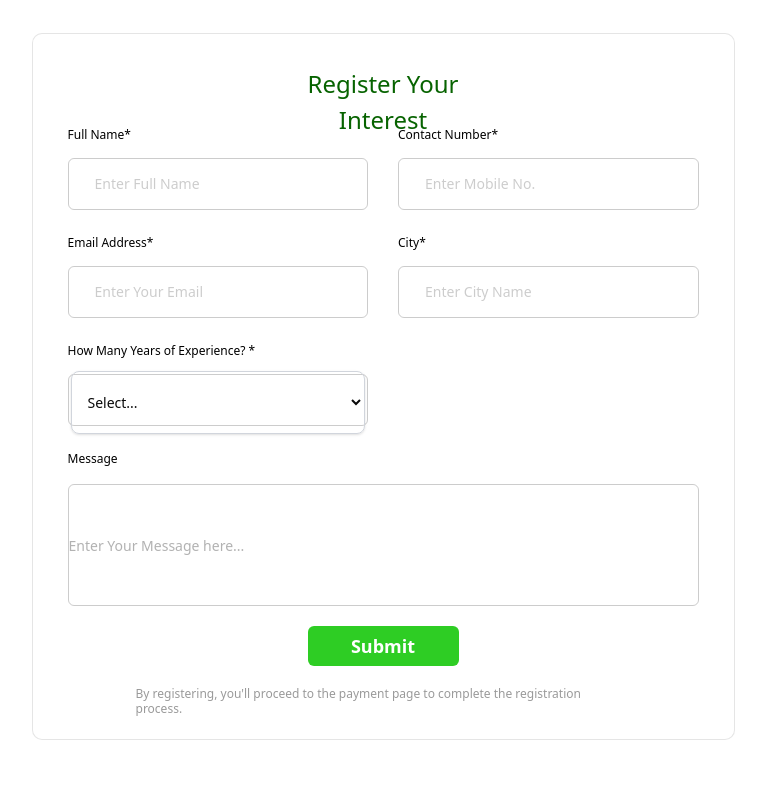
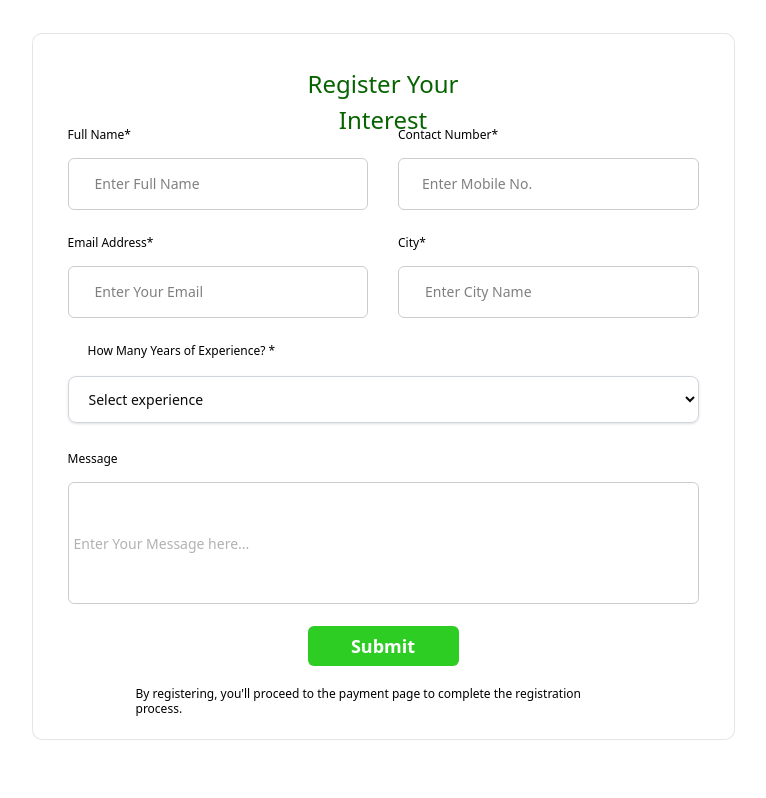
Before and after one commit to kiranugale2o/project-reparv, a Next.js app: page / in a window 1280 px wide. Shown: the part 3762-4560 px from the top of the page, without its empty margins (277-1043 px from the left). Built offline with nearby package versions, Linux system fonts and the light colour scheme.

Commit message:
ok final

```diff
--- a/src/Component/landing_page/JoinFormSection.js
+++ b/src/Component/landing_page/JoinFormSection.js
@@ -1,4 +1,83 @@
+"use client";
+import { useState } from "react";
+
 export default function JoinFormSection() {
+  const [currentData, setCurrentData] = useState({
+    FullName: "",
+    ContactNumber: "",
+    City: "",
+    Email: "",
+    Experience: "",
+    Message: "",
+  });
+
+  // States for error and success messages
+  const [error, setError] = useState("");
+  const [success, setSuccess] = useState("");
+
+  // Handle input change for all fields
+  const handleInputChange = (e) => {
+    const { name, value } = e.target;
+
+    setCurrentData({
+      ...currentData,
+      [name]: value, // Update the respective field based on the name attribute
+    });
+  };
+  // Validation function for the form
+  const validateForm = () => {
+    const {
+      FullName,
+      ContactNumber,
+      City,
+      Email,
+      Experience,
+      Message,
+    } = currentData;
+
+    // Simple validation for required fields
+    if (
+      !FullName ||
+      !ContactNumber ||
+      !City ||
+      !Email ||
+      !Experience ||
+      !Message
+    ) {
+      setError("All fields are required.");
+      return false;
+    }
+
+    // Basic validation for ContactNumber (should be a 10-digit number)
+    const phoneRegex = /^[0-9]{10}$/;
+    if (!phoneRegex.test(ContactNumber)) {
+      setError("Contact number should be exactly 10 digits.");
+      return false;
+    }
+
+    // Basic validation for Email (simple email format check)
+    const emailRegex = /^[a-zA-Z0-9._-]+@[a-zA-Z0-9.-]+\.[a-zA-Z]{2,6}$/;
+    if (!emailRegex.test(Email)) {
+      setError("Please enter a valid email.");
+      return false;
+    }
+
+    return true;
+  };
+
+  // Handle form submission
+  const handleSubmit = (e) => {
+    e.preventDefault();
+    setError("");
+    setSuccess("");
+
+    // Validate the form
+    if (validateForm()) {
+      // If validation passes, show a success message and log the data
+      setSuccess("Form submitted successfully!");
+      console.log("Submitted Data: ", currentData);
+    }
+  };
   return (
     <>
       <div class=" absolute flex flex-col w-full item-center p-2 lg:items-center gap-[32px]  h-[867px] lg:h-[1027px] lg:top-[3603px] top-[5700px]">
@@ -8,7 +87,7 @@ export default function JoinFormSection() {
             Become A Project Partner
           </div>
 
-          <div class="w-full p-2 lg:p-0 md:w-[358px]  lg:w-[427px] h-[62px] text-center   text-[#999999] lg:text-[#00000066] text-[16px] leading-[19px] lg:leading-[160%]  ">
+          <div class="w-full p-2 lg:p-0 md:w-[358px]  lg:w-[427px] h-[62px] text-center   text-[#999999] lg:text-black text-[16px] leading-[19px] lg:leading-[160%]  ">
             Fill out the form below to register your interest and take the first
             step towards a profitable partnership.
           </div>
@@ -23,7 +102,7 @@ export default function JoinFormSection() {
             Register Your Interest
           </div>
           {/* Form Fields */}
-          <form>
+          <form onSubmit={handleSubmit}>
             <div className="flex flex-col w-full gap-0 lg:gap-6">
               {/* Full name & contact input Fields */}
               <div class="flex flex-col lg:flex-row items-start p-5 lg:p-0 gap-[30px] lg:w-[631px] lg:h-[84px]">
@@ -33,10 +112,12 @@ export default function JoinFormSection() {
                     Full Name*
                   </div>
 
-                  <div class="flex flex-row items-center p-[1px] px-[2px] gap-[12px] w-full lg:w-[300.5px] h-[52px] border border-[#00000033]  rounded-[6px]">
+                  <div class="flex flex-row items-center p-[0px] px-[2px] gap-[12px] w-full lg:w-[300.5px] h-[52px] border border-[#00000033]  rounded-[6px]">
                     <input
                       type="text"
-                      class="w-full lg:w-[300.5px] h-[20px] p-6 text-[14px] font-medium leading-[20px] text-[#00000066]"
+                      name="FullName"
+                      onChange={handleInputChange}
+                      class="w-full lg:w-[300.5px] h-[20px] p-6 text-[14px] font-medium leading-[20px] text-black"
                       placeholder="Enter Full Name"
                     />
                   </div>
@@ -47,10 +128,12 @@ export default function JoinFormSection() {
                     Contact Number*
                   </div>
                   {/* contact number input  */}
-                  <div class="flex flex-row items-center p-[1px] px-[2px] gap-[12px] w-full lg:w-[300.5px] h-[52px] border border-[#00000033]  rounded-[6px]">
+                  <div class="flex  flex-col items-center p-[1px] px-[2px] gap-[12px] w-full lg:w-[300.5px] h-[52px] border border-[#00000033]  rounded-[6px]">
                     <input
-                      type="text"
-                      class="w-full lg:w-[300.5px] h-[20px] p-6 text-[14px] font-medium leading-[20px] text-[#00000066]"
+                      type="number"
+                      name="ContactNumber"
+                      onChange={handleInputChange}
+                      class="w-full lg:w-[300.5px] h-[20px] p-6 text-[14px] font-medium leading-[20px] text-black"
                       placeholder="Enter Mobile No."
                     />
                   </div>
@@ -58,7 +141,7 @@ export default function JoinFormSection() {
               </div>
               {/* email & city input Fields */}
               <div class="flex flex-col lg:flex-row items-start p-5 lg:p-0 gap-[30px] lg:w-[631px] lg:h-[84px]">
-                {/* full name input  */}
+                {/*email input  */}
                 <div class="flex flex-col items-start gap-[14px] w-full lg:w-[300.5px] h-[84px] flex-none order-0 flex-grow-1">
                   <div class="w-full lg:w-[300.5px] h-[18px] text-black text-[12px] font-medium leading-[150%]">
                     Email Address*
@@ -67,12 +150,14 @@ export default function JoinFormSection() {
                   <div class="flex flex-row items-center p-[1px] px-[2px] gap-[12px] w-full lg:w-[300.5px] h-[52px] border border-[#00000033]  rounded-[6px]">
                     <input
                       type="text"
-                      class="w-full lg:w-[300.5px] h-[20px] p-6 text-[14px] font-medium leading-[20px] text-[#00000066]"
+                      onChange={handleInputChange}
+                      name="Email"
+                      class="w-full lg:w-[300.5px] h-[20px] p-6 text-[14px] font-medium leading-[20px] text-black"
                       placeholder="Enter Your Email"
                     />
                   </div>
                 </div>
-                {/* Conatact Number input  */}
+                {/*  City input  */}
                 <div class="flex flex-col items-start gap-[14px] w-full lg:w-[300.5px] h-[84px] flex-none order-0 flex-grow-1">
                   <div class="w-full lg:w-[300.5px] h-[18px] text-black text-[12px] font-medium leading-[150%]">
                     City*
@@ -80,42 +165,47 @@ export default function JoinFormSection() {
                   {/* city name input  */}
                   <div class="flex flex-row items-center p-[1px] px-[2px] gap-[12px] w-full lg:w-[300.5px] h-[52px] border border-[#00000033]  rounded-[6px]">
                     <input
-                      type="number"
-                      class="w-full lg:w-[300.5px] h-[20px] p-6 text-[14px] font-medium leading-[20px] text-[#00000066]"
+                      type="text"
+                      name="City"
+                      onChange={handleInputChange}
+                      class="w-full lg:w-[300.5px] h-[20px] p-6 text-[14px] font-medium leading-[20px] text-black"
                       placeholder="Enter City Name"
                     />
                   </div>
                 </div>
               </div>
               {/* Years of Experience selected field */}
-              <div className="flex flex-col items-start gap-[14px] lg:w-[631px] lg:h-[84px]">
-                <div className="lg:w-full lg:w-[300.5px] px-5 lg:px-0 h-[18px] text-black text-[12px] font-medium leading-[150%]">
+              <div class="flex flex-col  items-start p-5 lg:p-0 gap-[10px] lg:w-[631px] lg:h-[84px]">
+                <div className="lg:w-full lg:w-[300.5px] lg:px-5 lg:px-0 h-[18px] text-black text-[12px] font-medium leading-[150%]">
                   How Many Years of Experience? *
                 </div>
-                <div class=" flex flex-row items-center p-[1px] px-[2px] gap-[12px] w-full lg:w-[300.5px] h-[52px] border border-[#00000033]  rounded-[6px] ">
+                <div class=" flex flex-row  items-center  gap-[12px] w-full  h-[54px]  rounded-[6px] ">
                   <select
+                    name="Experience"
+                    onChange={handleInputChange}
                     id="dropdown"
-                    name="dropdown"
-                    class="mt-1 p-5 block   w-full px-3 :py-2 border border-gray-300 rounded-md shadow-sm  text-sm"
+                    class="mt-1 p-4 block  w-full lg:py-3 border border-gray-300 rounded-md shadow-sm  text-sm"
                   >
-                    <option value="">Select...</option>
-                    <option value="option1">Less then 1 Year</option>
-                    <option value="option2">1-3 years</option>
-                    <option value="option3">3-5 years</option>
-                    <option value="option2">5-10 years</option>
-                    <option value="option3">More then 10 years</option>
+                    <option value="">Select experience</option>
+                    <option value="1year">Less then 1 Year</option>
+                    <option value="1-3year">1-3 years</option>
+                    <option value="3-5year">3-5 years</option>
+                    <option value="5-10year">5-10 years</option>
+                    <option value="10+year">More then 10 years</option>
                   </select>
                 </div>
               </div>
               {/* Message Fields */}
-              <div class="flex flex-col items-start gap-[16px] lg:w-[631px] h-[156px] flex-none order-3 self-stretch flex-grow-0">
+              <div class="flex flex-col items-start gap-[14px] lg:w-[631px] h-[156px] flex-none order-3 self-stretch flex-grow-0">
                 <div class="lg:w-[631px] p-4 lg:p-0 h-[18px] text-black text-[12px] font-medium leading-[150%]">
                   Message
                 </div>
                 <div class="flex flex-row items-start mx-auto   gap-[12px] w-[300px]  lg:w-[631px] h-[122px] border border-[#00000033] rounded-[6px] flex-none order-1 self-stretch flex-grow-0">
                   <input
                     type="text"
-                    class="w-[350px] h-[120px] lg:w-[631px] hover:border hover:border-[#00000033] h-[90px] text-[14px] font-medium leading-[20px] text-[#666666]"
+                    name="Message"
+                    onChange={handleInputChange}
+                    class="w-[350px] px-[5px] h-[120px] lg:w-[631px] hover:border hover:border-[#00000033] h-[90px] text-[14px] font-medium leading-[20px] text-[#666666]"
                     placeholder="Enter Your Message here..."
                   />
                 </div>
@@ -123,12 +213,21 @@ export default function JoinFormSection() {
             </div>
             {/* Submit Button */}
             <div className="flex mx-auto mt-10 lg:mt-5 flex-row justify-center items-center p-[20px] px-[34px] gap-[67px] w-[151px] h-[32px] bg-[#2ECD24] rounded-[6px]">
-              <button className="w-[83px] h-[24px] font-inter font-semibold text-[18px] leading-[24px] text-white">
+              <button
+                type="submit"
+                className="w-[83px] h-[24px] font-inter font-semibold text-[18px] leading-[24px] text-white"
+              >
                 Submit
               </button>
             </div>
+            {/* Error and Success Messages */}
+            <div className="flex w-full lg:w-[500px] text-[11px] lg:text-[15px]">
+              {error && <p style={{ color: "red" }}>{error}</p>}
+              {success && <p style={{ color: "green" }}>{success}</p>}
+            </div>
             {/* footer */}
-            <div className="lg:w-[495px] mt-5 h-[15px]  mx-auto font-normal text-[12px] leading-[15px] text-[#00000066]">
+
+            <div className="lg:w-[495px] mt-5 h-[15px]  mx-auto font-normal text-[12px] leading-[15px] text-black">
               By registering, you'll proceed to the payment page to complete the
               registration process.
             </div>
--- a/src/Component/landing_page/SolutionSection.js
+++ b/src/Component/landing_page/SolutionSection.js
@@ -21,7 +21,10 @@ export default function SolutionSection() {
         {/* Cards */}
         <div class="flex flex-col lg:flex-row items-center p-0 gap-[30px] lg:w-[1134px] ">
           {/* Card 1 */}
-          <div class="flex flex-col items-start p-6 gap-4 lg:w-[358px] h-[280px]  hover:bg-gradient-to-t from-[rgba(11,181,1,0.06)] via-[rgba(11,181,1,0.06)] to-[rgba(11,181,1,0.06)] bg-white  border-t-1 border-l-1 border-t-green-500 border-l-green-500 shadow-[0px_6px_16px_rgba(0,0,0,0.125)] rounded-[0px_12px_12px_12px]">
+          <div
+            class="flex flex-col items-start p-6 gap-4 lg:w-[358px] h-[280px]
+  hover:bg-gradient-to-t from-[rgba(11,181,1,0.06)] via-[rgba(11,181,1,0.06)] to-[rgba(11,181,1,0.06)] bg-white  border-t-1 border-l-1 border-t-green-500 border-l-green-500 shadow-[0px_6px_16px_rgba(0,0,0,0.125)] rounded-[0px_12px_12px_12px]"
+          >
             <div class="w-[40px] h-[20px] flex-none order-0 flex-grow-0 relative">
               <div class="absolute w-[20px] h-[20px] p-4 rounded-full    bg-gradient-to-t from-[rgba(11,181,1,0.06)] via-[rgba(11,181,1,0.06)] to-[rgba(11,181,1,0.06)] bg-white bg-white">
                 <svg
```
Also changed, not shown: src/Component/layout/footer.js (+6 -6 lines).
